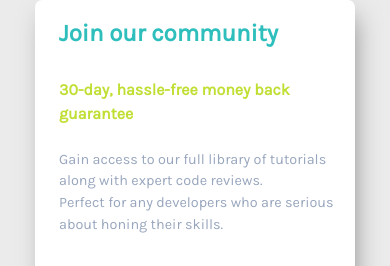
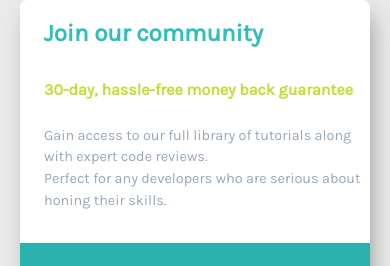
Before and after one commit to DevdotIce/frontend-singlepricechallenge, a plain HTML site: page index.html in a window 390 px wide. Shown: the top 266 px of the page. Drawn offline with Linux system fonts and the light colour scheme.

Commit message:
Update style.css

```diff
--- a/style.css
+++ b/style.css
@@ -130,17 +130,30 @@ body {
 
 /* Screen with 375px width */
 
-@media (max-width: 700px){
+@media screen and (max-width: 700px){
+
+
+
+
   html {
     font-family: "Karla", sans-serif;
     font-size: 1rem;
+    display: grid;
+    grid-template-columns: repeat(1, 100%);
   }
+
+  body {
+    height: 100vh;
+
+  }
+
 
   #card {
     margin: 20% 20px;
-    width: 20rem;
+    width: 100vw;
     height: 100vh;
     overflow: scroll;
+
   }
 
   #top-section {
@@ -165,7 +178,7 @@ body {
     display: flex;
     flex-flow: column;
     width: 100%;
-    /* height: ; */
+
   }
 
   #bottom-left-section {
```
